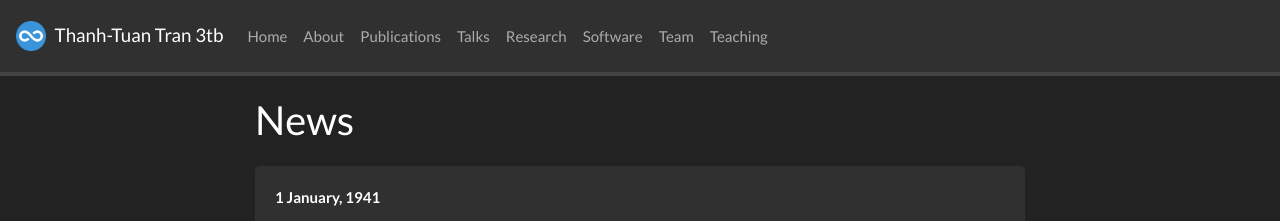
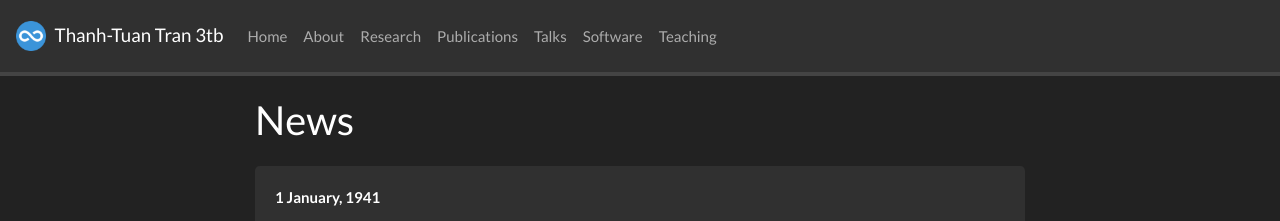
Before and after one commit to 3tbk/3tbk, a Jekyll site: the page built from _pages/allnews.md, in a window 1280 px wide. Shown: the top 221 px of the page. Built offline with Jekyll 4.4.1, drawn with Linux system fonts in a browser that asks for light colours; nearby versions of some CDN libraries; a style sheet for code colours, icons or effects is not loaded; some of the changed lines change nothing that is shown.

Commit message:
Update _config.yml

```diff
--- a/_config.yml
+++ b/_config.yml
@@ -28,20 +28,13 @@ contact: >
 
 # Pages shown in navbar
 nav_pages:
-#  - name: about
-#  - name: research
-#  - name: publications
-#  - name: talks
-#  - name: software
-#  - name: teaching
-
   - name: about
+  - name: research
   - name: publications
   - name: talks
-  - name: research
   - name: software
-  - name: team
   - name: teaching
+
 
 
 include:
```
